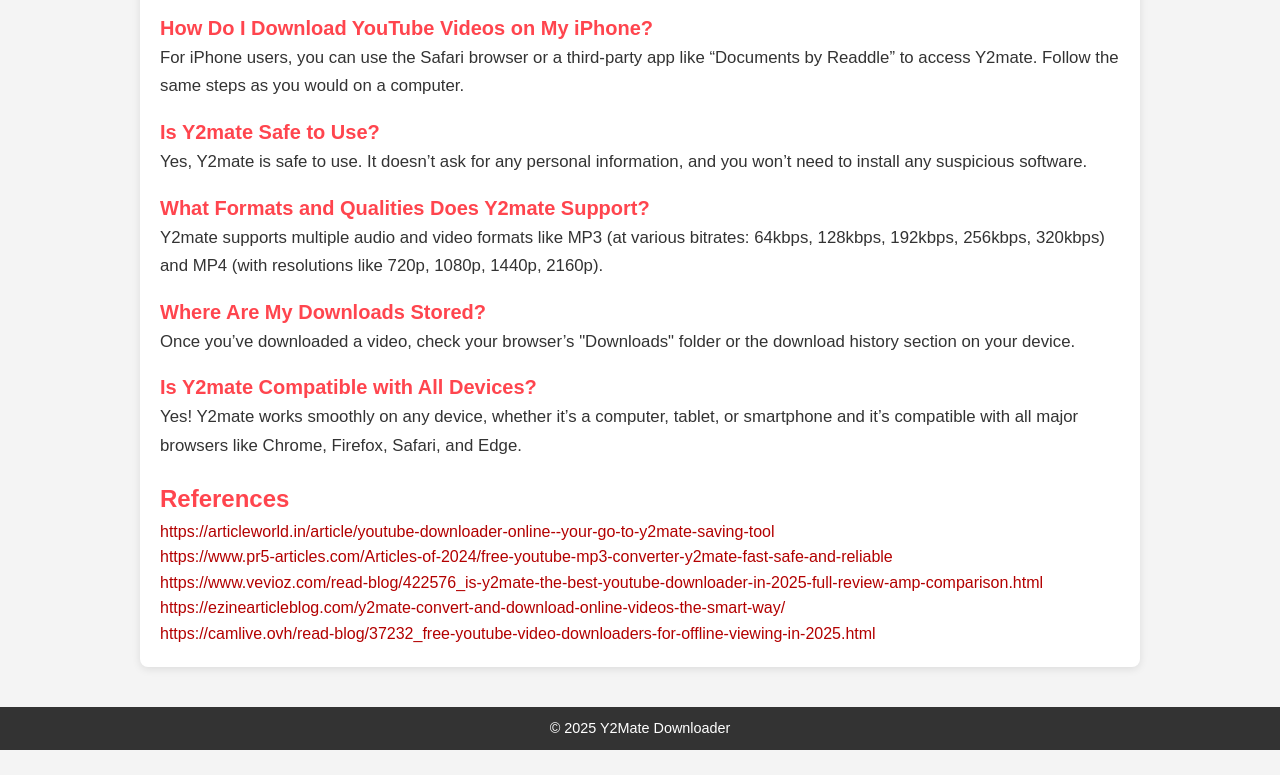
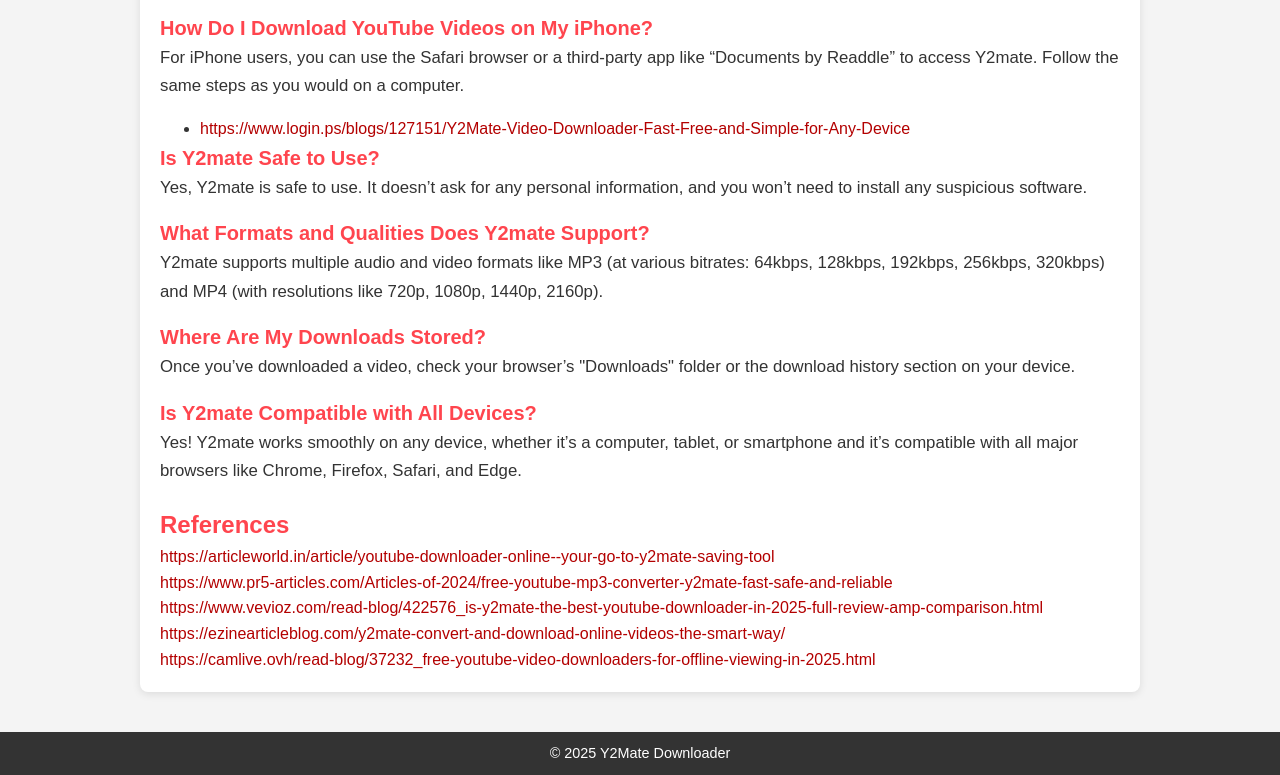
Before and after one commit to ytshortsdown/y2mate, a plain HTML site: page index.html in a window 1280 px wide. Shown: the part 2516-3291 px from the top of the page. Before the commit the page ends 3266 px from the top, so only its background shows below. Drawn offline with Linux system fonts and the light colour scheme.

Commit message:
Update index.html

```diff
--- a/index.html
+++ b/index.html
@@ -73,6 +73,7 @@
 <p>Yes, absolutely! There’s no charge for downloading videos, and you don’t need to pay for any subscriptions.</p>
 <h3>How Do I Download YouTube Videos on My iPhone?</h3>
 <p>For iPhone users, you can use the Safari browser or a third-party app like “Documents by Readdle” to access Y2mate. Follow the same steps as you would on a computer.</p>
+        <ul><li><a href="https://www.login.ps/blogs/127151/Y2Mate-Video-Downloader-Fast-Free-and-Simple-for-Any-Device">https://www.login.ps/blogs/127151/Y2Mate-Video-Downloader-Fast-Free-and-Simple-for-Any-Device</a></li></ul>
 <h3>Is Y2mate Safe to Use?</h3>
 <p>Yes, Y2mate is safe to use. It doesn’t ask for any personal information, and you won’t need to install any suspicious software.</p>
 <h3>What Formats and Qualities Does Y2mate Support?</h3>
```
